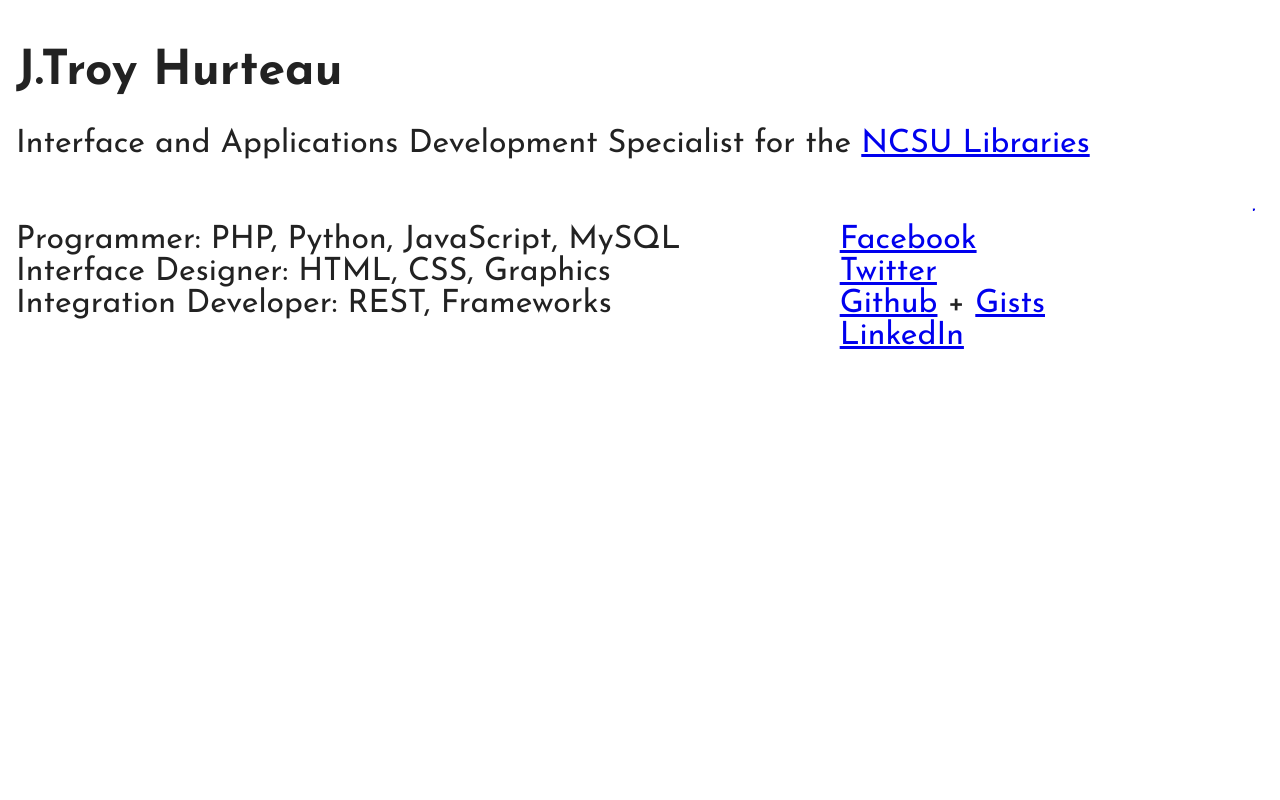
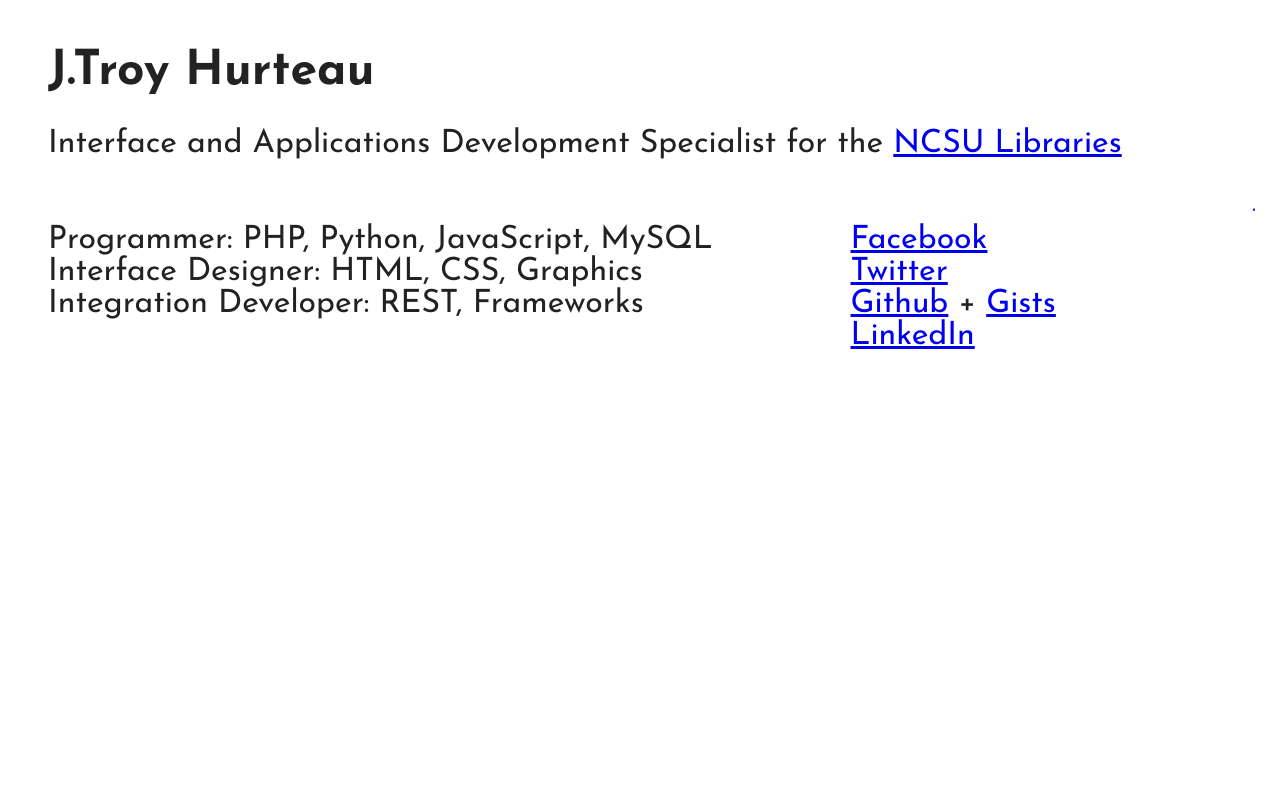
Before and after one commit to jthurteau/jthurteau.github.io, a PHP site: page /index.html in a window 1280 px wide. Run offline with PHP 8.4, Linux system fonts and the light colour scheme.

Commit message:
Update main.css

```diff
--- a/main.css
+++ b/main.css
@@ -4,6 +4,7 @@ body {
   color: #222;
   margin: 0;
   font-size: 0.9rem;
+  padding-left: 2rem;
 }
 h1 {font-size:3rem;}
 .larger {font-size:2rem;}
```
